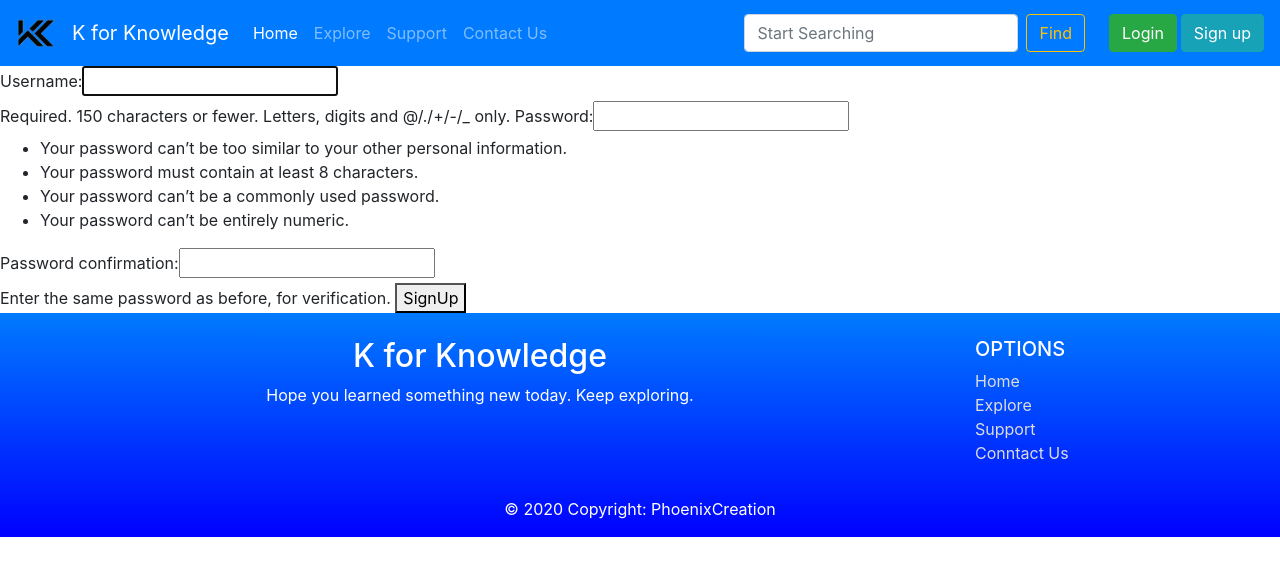
After one commit to PhoenixCreation/kforknowledge, a Django app: page /signup/ in a window 1280 px wide. The commit adds this page. Shown: the top 576 px of the page. Run offline with Django 3.2, Linux system fonts and the light colour scheme; some libraries are stand-ins or nearby versions; some web fonts are replaced.

Commit message:
Added auth system.

```diff
--- a/gettingstarted/settings.py
+++ b/gettingstarted/settings.py
@@ -89,6 +89,9 @@ USE_TZ = True
 STATIC_ROOT = os.path.join(BASE_DIR, 'staticfiles')
 STATIC_URL = "/static/"
 
+LOGIN_REDIRECT_URL = '/explore'
+LOGOUT_REDIRECT_URL = '/'
+
 
 EMAIL_USE_TLS = True
 EMAIL_HOST = 'smtp.gmail.com'
--- /dev/null
+++ b/gettingstarted/sign.py
@@ -0,0 +1,10 @@
+
+from django.contrib.auth.forms import UserCreationForm
+from django.urls import reverse_lazy
+from django.views import generic
+
+
+class SignUp(generic.CreateView):
+    form_class = UserCreationForm
+    success_url = reverse_lazy('login')
+    template_name = 'registration/signup.html'
--- a/gettingstarted/urls.py
+++ b/gettingstarted/urls.py
@@ -1,14 +1,20 @@
 from django.urls import path, include
 
 from django.contrib import admin
+from django.contrib.auth import views as auth_view
 import knowledgeapp.views as view
+
+from . import sign
 
 admin.autodiscover()
 
 urlpatterns = [
+    path('', include('django.contrib.auth.urls')),
+    path('signup/', sign.SignUp.as_view(), name='signup'),
     path("admin/", admin.site.urls),
-    path("", view.index,name="index"),
+    path("", view.index, name="index"),
     path("explore", view.explore, name="explore"),
     path("course/<int:id>", view.course, name="course"),
     path("contact", view.contact, name="contact"),
+    path("requestcourse", view.requestcourse, name="requestcourse"),
 ]
--- a/knowledgeapp/templates/layout.html
+++ b/knowledgeapp/templates/layout.html
@@ -54,6 +54,22 @@
           <input class="form-control mr-sm-2" type="search" placeholder="Start Searching" aria-label="Search">
           <button class="btn btn-outline-warning my-2 my-sm-0" type="submit">Find</button>
         </form>
+
+        <!-- Auth area -->
+        {% if user.is_authenticated %}
+        <div class="auth-area" style="display: flex; margin-left: 20px;">
+        <a href="/logout">
+        <button class="btn btn-outline-danger my-2 my-sm-0 mx-1" >Log out</button></a>
+        </div>
+        {% else %}
+        <div class="auth-area" style="display: flex; margin-left: 20px;">
+        <a href="/login">
+        <button class="btn btn-success my-2 my-sm-0 mx-1" >Login</button></a>
+        <a href="/signup">
+        <button class="btn btn-info my-2 my-sm-0" >Sign up</button></a>
+        </div>
+        {% endif %}
+
       </div>
     </nav>
   </header>
--- /dev/null
+++ b/knowledgeapp/templates/registration/signup.html
@@ -0,0 +1,10 @@
+{% extends '../layout.html' %}
+{% block title %}Login{% endblock %}
+{% block content %}
+
+    <form method="post" class="form">
+        {% csrf_token %}
+        {{form}}
+        <button type="submit">SignUp</button>
+    </form>
+{% endblock %}
--- /dev/null
+++ b/knowledgeapp/templates/requestcourse.html
@@ -0,0 +1,3 @@
+{% extends 'layout.html'%} {% block content %}
+<div class="container">het is fool</div>
+{% endblock %}
```
Also changed, not shown: knowledgeapp/templates/registration/login.html (added, +8 -0 lines), knowledgeapp/views.py (+18 -9 lines).
